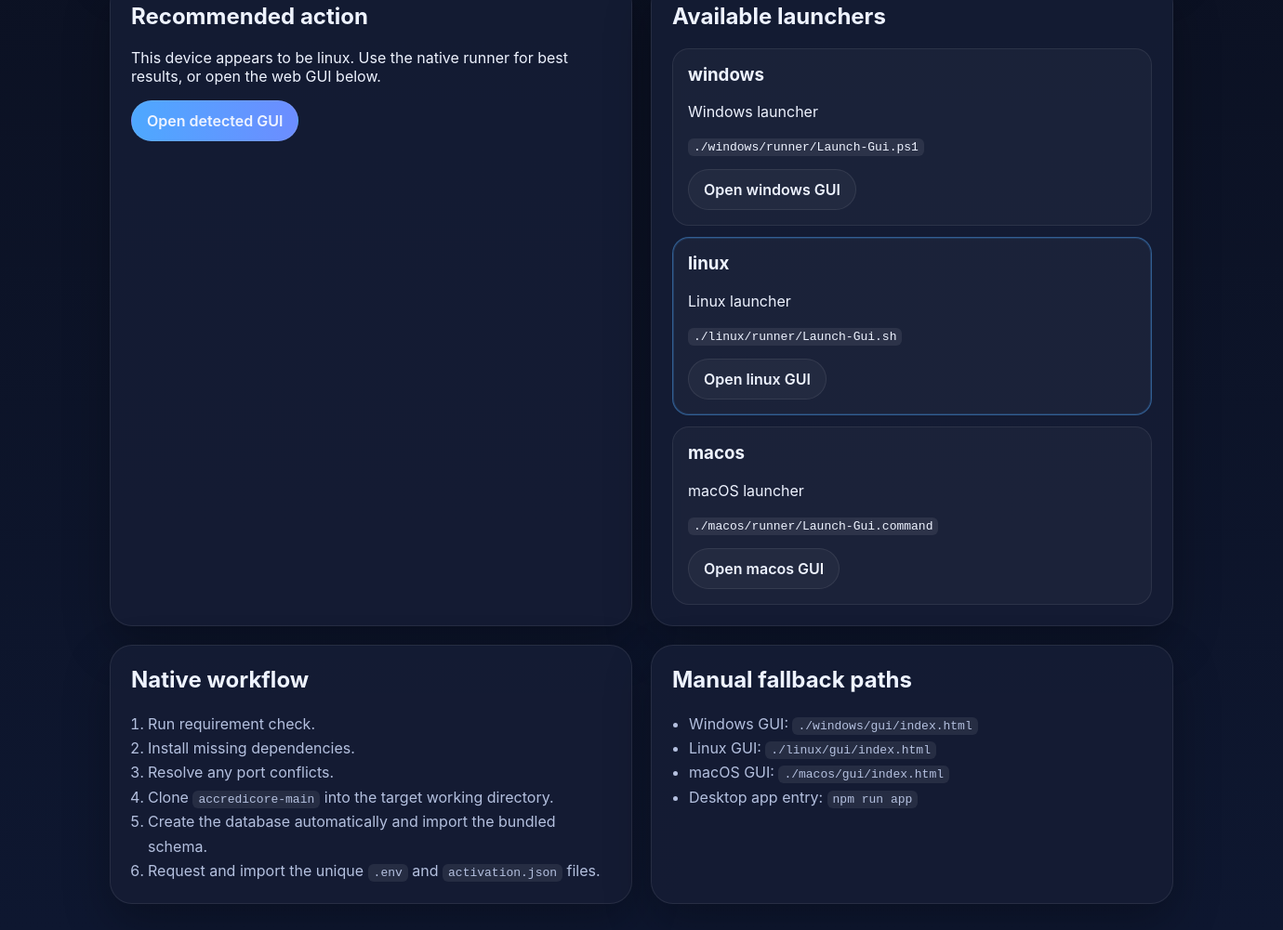
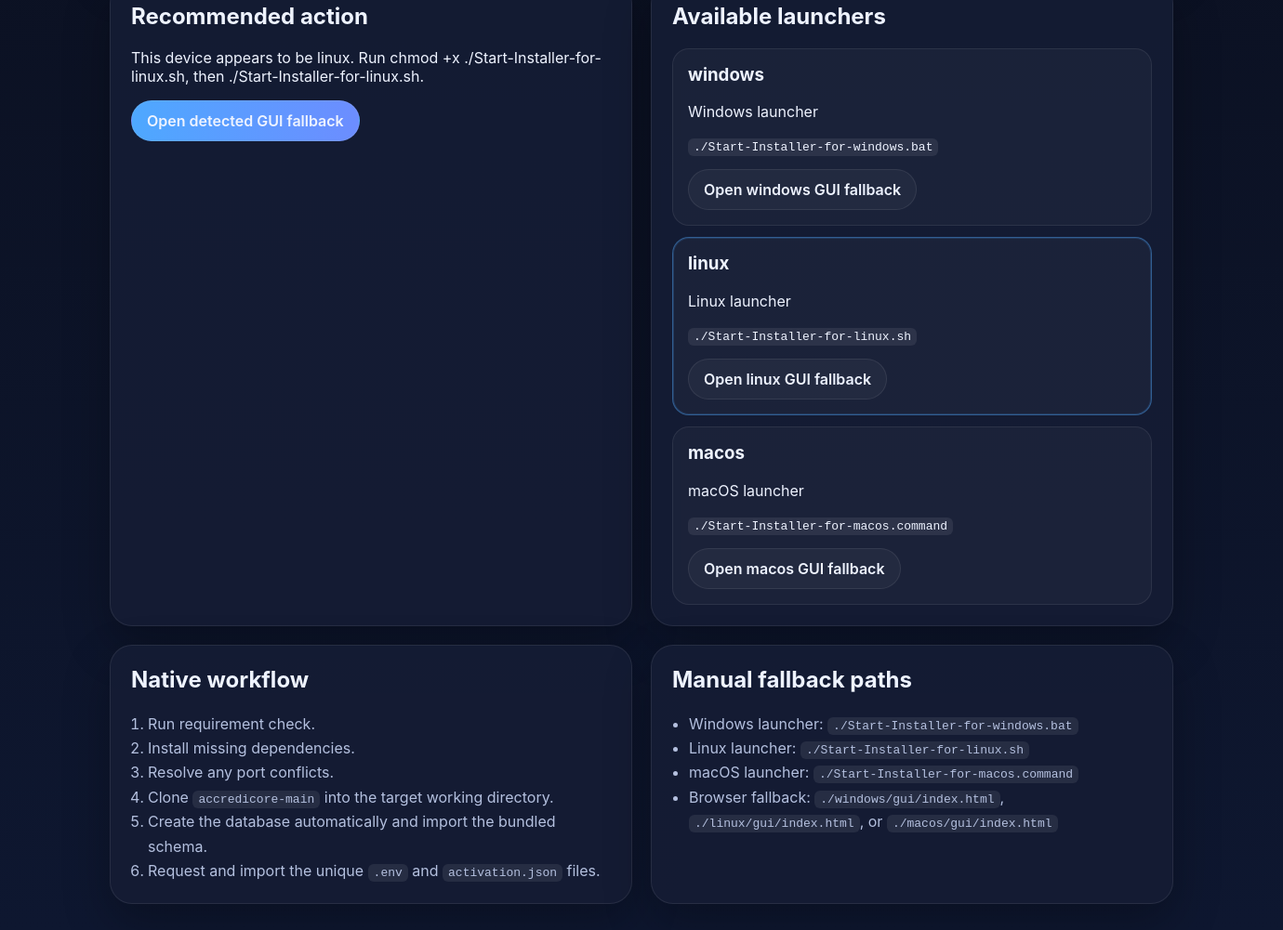
Before and after one commit to syehsyoh-dokling/accredicore-installer, an Electron app: page index.html in a window 1380 px wide. Shown: the part 281-1282 px from the top of the page at 93% size. Drawn offline with Linux system fonts and the light colour scheme.

Commit message:
Improve cross-platform installer launchers

```diff
--- a/index.html
+++ b/index.html
@@ -3,14 +3,14 @@
 <head>
   <meta charset="UTF-8" />
   <meta name="viewport" content="width=device-width, initial-scale=1.0" />
-  <title>AccrediCore Installer Launcher</title>
+  <title>Arab Compliance Hub Installer Launcher</title>
   <link rel="stylesheet" href="./shared/gui/styles.css" />
 </head>
 <body>
   <div class="page-shell">
     <header class="hero-card">
       <div>
-        <p class="eyebrow">AccrediCore Setup</p>
+        <p class="eyebrow">Arab Compliance Hub Installer</p>
         <h1>Universal launcher for Windows, Linux, and macOS</h1>
         <p class="lead">
           This launcher detects the current operating system, selects the correct native runner,
@@ -18,7 +18,7 @@
         </p>
       </div>
       <div class="hero-meta">
-        <div class="status-pill" id="detected-platform">Detecting platform…</div>
+        <div class="status-pill" id="detected-platform">Detecting platform...</div>
         <div class="status-pill secondary" id="runtime-mode">Browser mode</div>
       </div>
     </header>
@@ -28,6 +28,11 @@
         <h2>Recommended action</h2>
         <p id="recommended-copy">Checking your operating system and available launcher.</p>
         <div class="button-row wrap" id="primary-actions"></div>
+        <p class="lead" id="zip-warning" style="display:none;">
+          This page appears to be opened from a ZIP preview or temporary folder. Extract
+          <code>accredicore-installer-final.zip</code> first, open
+          <code>Arab-Compaliance-Hub-Installer</code>, then run the launcher file.
+        </p>
       </section>
 
       <section class="card stack-gap">
@@ -50,10 +55,10 @@
       <section class="card stack-gap">
         <h2>Manual fallback paths</h2>
         <ul class="plain-list">
-          <li>Windows GUI: <code>./windows/gui/index.html</code></li>
-          <li>Linux GUI: <code>./linux/gui/index.html</code></li>
-          <li>macOS GUI: <code>./macos/gui/index.html</code></li>
-          <li>Desktop app entry: <code>npm run app</code></li>
+          <li>Windows launcher: <code>./Start-Installer-for-windows.bat</code></li>
+          <li>Linux launcher: <code>./Start-Installer-for-linux.sh</code></li>
+          <li>macOS launcher: <code>./Start-Installer-for-macos.command</code></li>
+          <li>Browser fallback: <code>./windows/gui/index.html</code>, <code>./linux/gui/index.html</code>, or <code>./macos/gui/index.html</code></li>
         </ul>
       </section>
     </main>
@@ -61,49 +66,67 @@
 
   <script>
     (function () {
-      const ua = navigator.userAgent || '';
-      const platform = navigator.platform || '';
-      const lower = (ua + ' ' + platform).toLowerCase();
-      let os = 'unknown';
-      if (lower.includes('win')) os = 'windows';
-      else if (lower.includes('mac') || lower.includes('darwin')) os = 'macos';
-      else if (lower.includes('linux') || lower.includes('x11')) os = 'linux';
+      const ua = navigator.userAgent || "";
+      const platform = navigator.platform || "";
+      const lower = (ua + " " + platform).toLowerCase();
+      const href = decodeURIComponent(window.location.href);
+      let os = "unknown";
+      if (lower.includes("win")) os = "windows";
+      else if (lower.includes("mac") || lower.includes("darwin")) os = "macos";
+      else if (lower.includes("linux") || lower.includes("x11")) os = "linux";
 
-      const isElectron = !!(window.accredicore && window.accredicore.runtime === 'electron');
-      document.getElementById('detected-platform').textContent = 'Detected OS: ' + os;
-      document.getElementById('runtime-mode').textContent = isElectron ? 'Desktop app mode' : 'Browser mode';
+      const isElectron = !!(window.accredicore && window.accredicore.runtime === "electron");
+      const openedFromZip = /appdata\/local\/temp/i.test(href) || /\.zip/i.test(href);
+      document.getElementById("detected-platform").textContent = "Detected OS: " + os;
+      document.getElementById("runtime-mode").textContent = isElectron ? "Desktop app mode" : "Browser mode";
+      document.getElementById("zip-warning").style.display = openedFromZip ? "block" : "none";
 
       const routes = {
-        windows: { label: 'Windows launcher', href: './windows/gui/index.html', runner: './windows/runner/Launch-Gui.ps1' },
-        linux:   { label: 'Linux launcher', href: './linux/gui/index.html', runner: './linux/runner/Launch-Gui.sh' },
-        macos:   { label: 'macOS launcher', href: './macos/gui/index.html', runner: './macos/runner/Launch-Gui.command' }
+        windows: {
+          label: "Windows launcher",
+          href: "./windows/gui/index.html",
+          runner: "./Start-Installer-for-windows.bat",
+          instruction: "Run Start-Installer-for-windows.bat from the extracted folder."
+        },
+        linux: {
+          label: "Linux launcher",
+          href: "./linux/gui/index.html",
+          runner: "./Start-Installer-for-linux.sh",
+          instruction: "Run chmod +x ./Start-Installer-for-linux.sh, then ./Start-Installer-for-linux.sh."
+        },
+        macos: {
+          label: "macOS launcher",
+          href: "./macos/gui/index.html",
+          runner: "./Start-Installer-for-macos.command",
+          instruction: "Run chmod +x ./Start-Installer-for-macos.command, then ./Start-Installer-for-macos.command."
+        }
       };
 
-      const cards = document.getElementById('os-cards');
-      Object.entries(routes).forEach(([key, value]) => {
-        const div = document.createElement('div');
-        div.className = 'os-card' + (key === os ? ' active' : '');
+      const cards = document.getElementById("os-cards");
+      Object.entries(routes).forEach(function ([key, value]) {
+        const div = document.createElement("div");
+        div.className = "os-card" + (key === os ? " active" : "");
         div.innerHTML = `
           <h3>${key}</h3>
           <p>${value.label}</p>
           <p><code>${value.runner}</code></p>
-          <a class="btn secondary" href="${value.href}">Open ${key} GUI</a>
+          <a class="btn secondary" href="${value.href}">Open ${key} GUI fallback</a>
         `;
         cards.appendChild(div);
       });
 
-      const recommended = document.getElementById('recommended-copy');
-      const actions = document.getElementById('primary-actions');
+      const recommended = document.getElementById("recommended-copy");
+      const actions = document.getElementById("primary-actions");
       const current = routes[os];
       if (current) {
-        recommended.textContent = `This device appears to be ${os}. Use the native runner for best results, or open the web GUI below.`;
-        const openBtn = document.createElement('a');
-        openBtn.className = 'btn primary';
+        recommended.textContent = "This device appears to be " + os + ". " + current.instruction;
+        const openBtn = document.createElement("a");
+        openBtn.className = "btn primary";
         openBtn.href = current.href;
-        openBtn.textContent = 'Open detected GUI';
+        openBtn.textContent = "Open detected GUI fallback";
         actions.appendChild(openBtn);
       } else {
-        recommended.textContent = 'The operating system could not be detected reliably. Choose a launcher manually.';
+        recommended.textContent = "The operating system could not be detected reliably. Choose a launcher manually.";
       }
     })();
   </script>
```
Also changed, not shown: shared/gui/app.js (+13 -1 lines), README-FIRST.txt (added), README.md, 6 other files.
